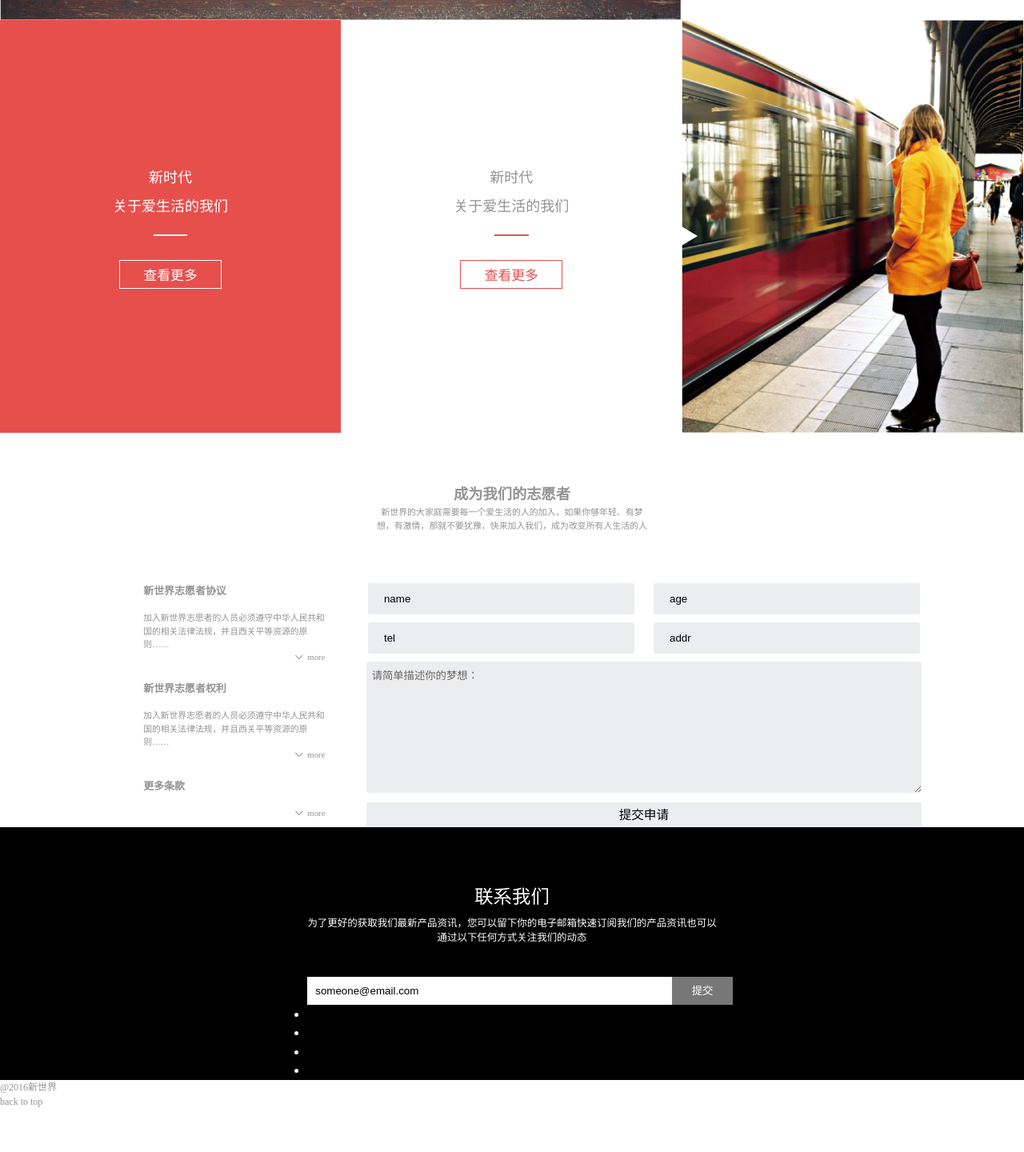
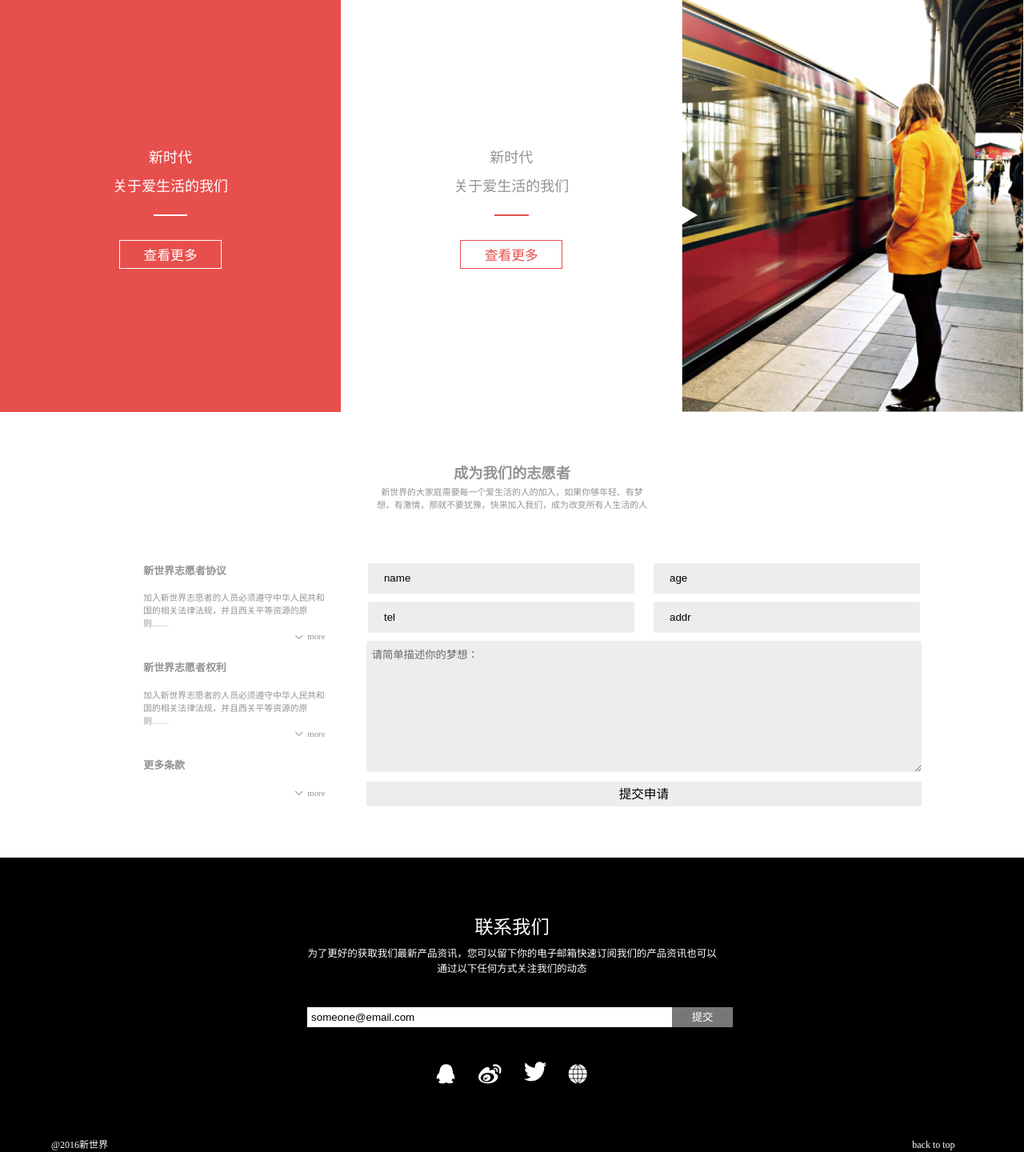
Before and after one commit to huangnuoen/dom, a web app: file ife2/index.html in a window 1280 px wide. Shown: the part 2704-4144 px from the top of the page at 80% size. Before the commit the page ends 4088 px from the top, so only its background shows below. Run offline with its HTML, style and script files only (its server is not run), Linux system fonts and the light colour scheme.

Commit message:
change css

```diff
--- a/ife2/css/a.css
+++ b/ife2/css/a.css
@@ -11,14 +11,20 @@
 a {
 	text-decoration: none;
 }
+li {
+	list-style: none;
+}
+
 .container {
 	margin: 0 auto;
 	width: 100%;/*1080px*/
 }
+
 /*页眉*/
 header {
 	font-size: 16px;
-	padding: 1%;
+	height: 100%;
+	width: 100%;
 }
 header div {
 	width: 20%;
@@ -30,13 +36,15 @@
 }
 header li {
 	display: inline-block;
-
+	padding: 1%;
 
 }
 header li a {
 	color: #939393;
 }
-
+header li:hover {
+    border-bottom: 3px solid #e74f4d;
+}
 /*第一部分*/
 .one {
 	width: 100%;
@@ -376,6 +384,7 @@
 .join {
 	width: 100%;
 	height: 100%;
+	margin-bottom: 5%;
 	text-align: center;
 }
 	/*描述部分*/
@@ -521,7 +530,7 @@
 .contact form input {
 	width: 100%;
 	height: 90%;
-	padding: 2%;
+	padding: 1%;
 	border: none;
 }
 .contact form button {
@@ -536,3 +545,28 @@
 	color: #fff;
 	font-family: "Microsoft YaHei";
 }
+/*联系方式*/
+.contact ul {
+	margin: 40px 0 60px;
+}
+.contact .way li {
+	display: inline-block;
+	width: 10%;
+}
+
+/*footer*/
+footer {
+	background-color: #000;
+	color: #fff;
+	padding: 0 5%;
+}
+footer p {
+	display: inline-block;
+
+}
+footer .back {
+	margin-left: 87%;
+}
+footer a {
+	color: #fff;
+}
--- a/ife2/index.html
+++ b/ife2/index.html
@@ -8,7 +8,7 @@
 <body>
     <div class="container">
         <!--导航-->
-    	<header>
+    	<header id="top">
     		<div class="logo">
     		    <img src="images/mini-logo.png">
     		    新世界
@@ -20,7 +20,7 @@
     				<li><a href="#">项目介绍</a></li>
     				<li><a href="#">爱心社区</a></li>
     				<li><a href="#">关于我们</a></li>
-    				<li class="signin"><a href="#"><img src="images/sign.png" >登录</a></li>
+    				<li class="signin">登录</li>
     			</ul>
     		</nav>
     	</header>
@@ -184,16 +184,16 @@
         	    <button>提交</button>
         	</form>
             <ul class="way">
-            	<li></li>
-            	<li></li>
-            	<li></li>
-            	<li></li>
+            	<li><img src="images/way1.png"></li>
+            	<li><img src="images/way2.png"></li>
+            	<li><img src="images/way3.png"></li>
+            	<li><img src="images/way4.png"></li>
             </ul>
         </section>
         <!--页脚-->
     	<footer>
     		<p>@2016新世界</p>
-    		<p id="back">back to top</p>
+    		<p class="back"><a href="#top">back to top</a></p>
     	</footer>
     </div>
 </body>
```
Also changed, not shown: ife2/images/way1.png (added), ife2/images/way2.png (added), ife2/images/way3.png (added), ife2/images/way4.png (added).
